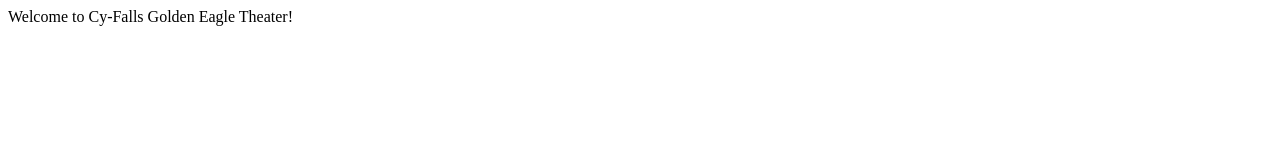
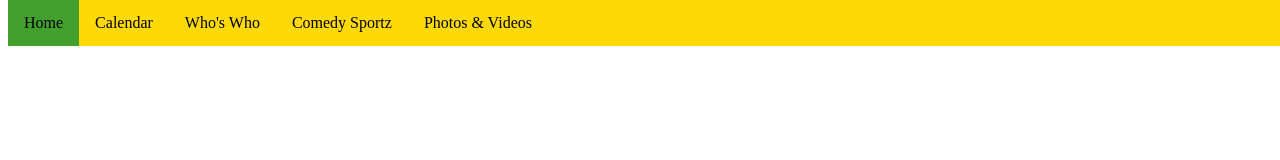
Before and after one commit to Karishma-Patel/Theater-Website, a plain HTML site: page index.html in a window 1280 px wide. Drawn offline with Linux system fonts and the light colour scheme.

Commit message:
css navigation bar
added navigation bar to css and home page

```diff
--- a/Gen.css
+++ b/Gen.css
@@ -1 +1,30 @@
-Tester
+
+ul {
+    list-style-type: none;
+    margin: 0;
+    padding: 0;
+    overflow: hidden;
+    background-color: #fdda06;
+    position: fixed;
+    top: 0;
+    width: 100%;
+}
+
+li {
+    float: left;
+}
+
+li a {
+    display: block;
+    color: black;
+    text-align: center;
+    padding: 14px 16px;
+    text-decoration: none;
+}
+
+li a:hover:not(.active) {
+    background-color: #edcc15;
+}
+.active {
+    background-color: #42a12d;
+}
--- a/index.html
+++ b/index.html
@@ -1,9 +1,23 @@
 <!Doctype html>
 <html>
+
+
 <head>
 	<title>C.F.G.E.T.</title>
+	<link rel="stylesheet" href="Gen.css">
+
 </head>
 <body>
 	<header>Welcome to Cy-Falls Golden Eagle Theater!</header>
+	<!—-navigation bar-->
+	<ul>
+  		<li><a class="active" href=“index.html”>Home</a></li>
+  		<li><a href=“Calendar.html">Calendar</a></li>
+  		<li><a href=“People.html”>Who's Who</a></li>
+  		<li><a href=“Comedy.html”>Comedy Sportz</a></li>
+  		<li><a href=“Pics.html”>Photos & Videos</a></li>
+	</ul>
+
 </body>
+
 </html>
```
